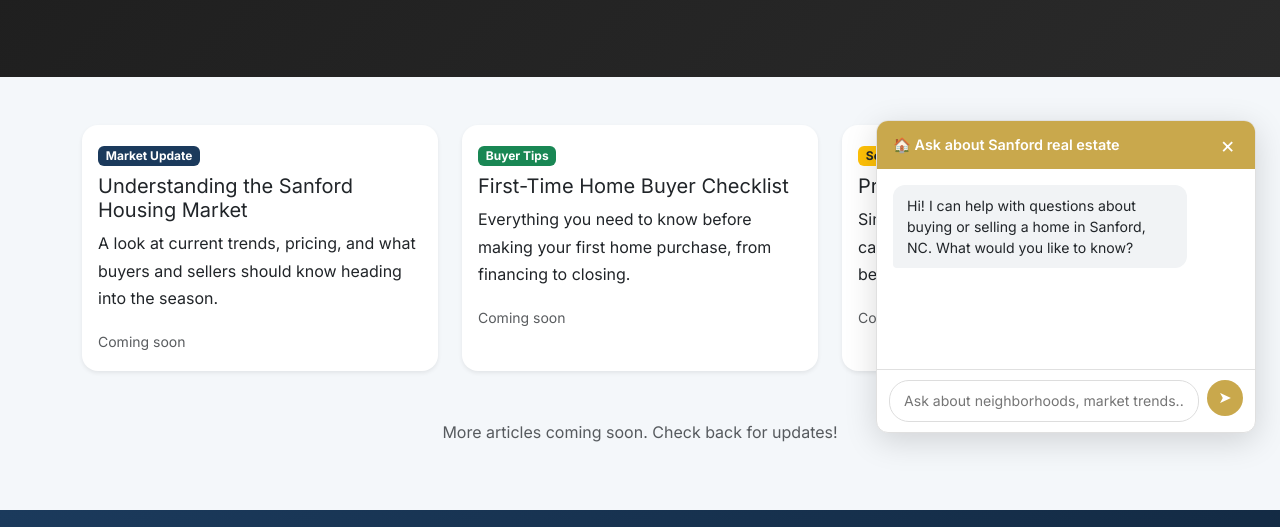
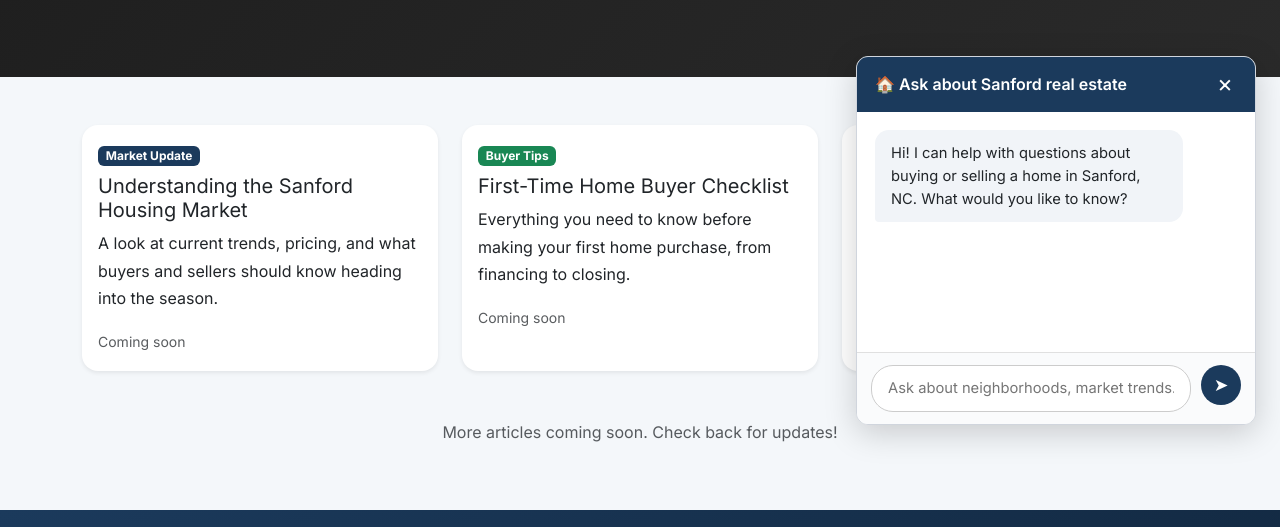
Before and after one commit to JeffreyLebowsk1/real-estate-site, a plain HTML site: page blog.html in a window 1280 px wide. Both pictures are taken after a click on the button "Ask AI about real estate". Shown: the part 273-800 px from the top of the page. Drawn offline with nearby package versions, Linux system fonts and the light colour scheme.

Commit message:
fix: anchor AI chat to Sanford NC, enlarge chat widget
- Strengthen system prompt to reject non-Sanford queries
- Append location context to user messages for Perplexity
- Use navy (--primary) instead of gold for chat UI
- Increase bubble size, panel min-height, and font sizes
- Add .gitignore entries for .env, .wrangler/

```diff
--- a/css/style.css
+++ b/css/style.css
@@ -481,28 +481,28 @@ section:nth-of-type(even) {
   z-index: 9999;
 }
 #ai-chat-floating .ai-chat-fab {
-  width: 56px;
-  height: 56px;
+  width: 64px;
+  height: 64px;
   border-radius: 50%;
   border: none;
-  background: var(--accent, #1a73e8);
+  background: var(--primary, #1B3A5C);
   color: #fff;
-  font-size: 1.5rem;
+  font-size: 1.7rem;
   cursor: pointer;
-  box-shadow: 0 4px 16px rgba(0,0,0,0.2);
+  box-shadow: 0 4px 20px rgba(0,0,0,0.25);
   transition: transform 0.2s, box-shadow 0.2s;
 }
 #ai-chat-floating .ai-chat-fab:hover {
-  transform: scale(1.08);
-  box-shadow: 0 6px 20px rgba(0,0,0,0.3);
+  transform: scale(1.1);
+  box-shadow: 0 6px 24px rgba(0,0,0,0.35);
 }
 #ai-chat-floating .ai-chat-panel {
   display: none;
   position: absolute;
-  bottom: 70px;
+  bottom: 78px;
   right: 0;
-  width: 380px;
-  max-height: 520px;
+  width: 400px;
+  max-height: 560px;
 }
 #ai-chat-floating.ai-chat-open .ai-chat-panel {
   display: flex;
@@ -516,32 +516,35 @@ section:nth-of-type(even) {
   flex-direction: column;
   background: #fff;
   border-radius: 12px;
-  box-shadow: 0 8px 32px rgba(0,0,0,0.15);
+  box-shadow: 0 8px 32px rgba(0,0,0,0.18);
   overflow: hidden;
-  border: 1px solid #e0e0e0;
+  border: 1px solid #d0d5dd;
+  font-size: 0.95rem;
 }
 .ai-chat-panel.ai-chat-embedded {
-  max-height: 500px;
-  border-radius: 8px;
+  max-height: 520px;
+  min-height: 400px;
+  border-radius: 12px;
+  box-shadow: 0 4px 16px rgba(0,0,0,0.1);
 }
 
 .ai-chat-header {
   display: flex;
   align-items: center;
   justify-content: space-between;
-  padding: 12px 16px;
-  background: var(--accent, #1a73e8);
+  padding: 14px 18px;
+  background: var(--primary, #1B3A5C);
   color: #fff;
 }
 .ai-chat-title {
   font-weight: 600;
-  font-size: 0.9rem;
+  font-size: 1rem;
 }
 .ai-chat-close {
   background: none;
   border: none;
   color: #fff;
-  font-size: 1.4rem;
+  font-size: 1.5rem;
   cursor: pointer;
   line-height: 1;
   padding: 0 4px;
@@ -550,35 +553,35 @@ section:nth-of-type(even) {
 .ai-chat-messages {
   flex: 1;
   overflow-y: auto;
-  padding: 16px;
+  padding: 18px;
   display: flex;
   flex-direction: column;
-  gap: 12px;
-  min-height: 200px;
-  max-height: 360px;
+  gap: 14px;
+  min-height: 240px;
+  max-height: 380px;
 }
 
 .ai-msg {
   max-width: 85%;
-  padding: 10px 14px;
-  border-radius: 12px;
-  font-size: 0.88rem;
-  line-height: 1.5;
+  padding: 12px 16px;
+  border-radius: 14px;
+  font-size: 0.92rem;
+  line-height: 1.55;
   word-wrap: break-word;
 }
 .ai-msg-user {
   align-self: flex-end;
-  background: var(--accent, #1a73e8);
+  background: var(--primary, #1B3A5C);
   color: #fff;
   border-bottom-right-radius: 4px;
 }
 .ai-msg-assistant {
   align-self: flex-start;
-  background: #f1f3f5;
+  background: #f1f4f8;
   color: #212529;
   border-bottom-left-radius: 4px;
 }
-.ai-msg-assistant p { margin: 0 0 6px; }
+.ai-msg-assistant p { margin: 0 0 8px; }
 .ai-msg-assistant p:last-child { margin: 0; }
 
 .ai-msg-content { word-break: break-word; }
@@ -588,14 +591,14 @@ section:nth-of-type(even) {
   font-style: italic;
 }
 .ai-citations {
-  margin-top: 8px;
+  margin-top: 10px;
   padding-top: 8px;
   border-top: 1px solid #ddd;
-  font-size: 0.78rem;
+  font-size: 0.8rem;
   color: #666;
 }
 .ai-citations a {
-  color: var(--accent, #1a73e8);
+  color: var(--primary, #1B3A5C);
   text-decoration: none;
 }
 .ai-citations a:hover { text-decoration: underline; }
@@ -603,42 +606,45 @@ section:nth-of-type(even) {
 .ai-chat-input {
   display: flex;
   border-top: 1px solid #e0e0e0;
-  padding: 10px 12px;
-  gap: 8px;
+  padding: 12px 14px;
+  gap: 10px;
+  background: #fafbfc;
 }
 .ai-chat-input input {
   flex: 1;
-  border: 1px solid #ddd;
-  border-radius: 20px;
-  padding: 8px 14px;
-  font-size: 0.88rem;
+  border: 1px solid #ccc;
+  border-radius: 22px;
+  padding: 10px 16px;
+  font-size: 0.92rem;
   outline: none;
 }
 .ai-chat-input input:focus {
-  border-color: var(--accent, #1a73e8);
+  border-color: var(--primary, #1B3A5C);
+  box-shadow: 0 0 0 2px rgba(27,58,92,0.15);
 }
 .ai-chat-input button {
-  background: var(--accent, #1a73e8);
+  background: var(--primary, #1B3A5C);
   color: #fff;
   border: none;
   border-radius: 50%;
-  width: 36px;
-  height: 36px;
+  width: 40px;
+  height: 40px;
   cursor: pointer;
-  font-size: 1rem;
+  font-size: 1.1rem;
   display: flex;
   align-items: center;
   justify-content: center;
+  transition: background 0.15s;
 }
 .ai-chat-input button:hover {
-  opacity: 0.9;
+  background: var(--primary-dark, #122840);
 }
 
 @media (max-width: 480px) {
   #ai-chat-floating .ai-chat-panel {
     width: calc(100vw - 32px);
     right: -8px;
-    bottom: 64px;
+    bottom: 72px;
     max-height: 70vh;
   }
 }
```
Also changed, not shown: 2 other files.
